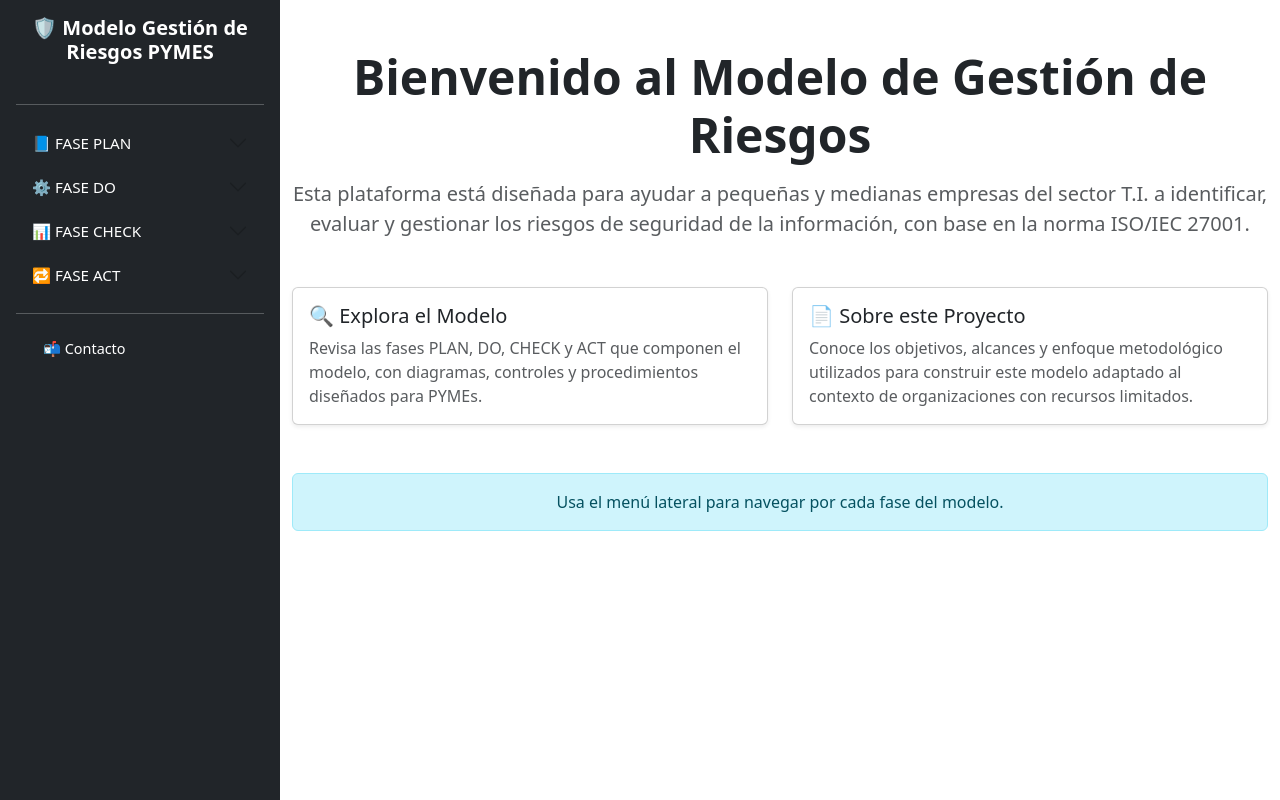
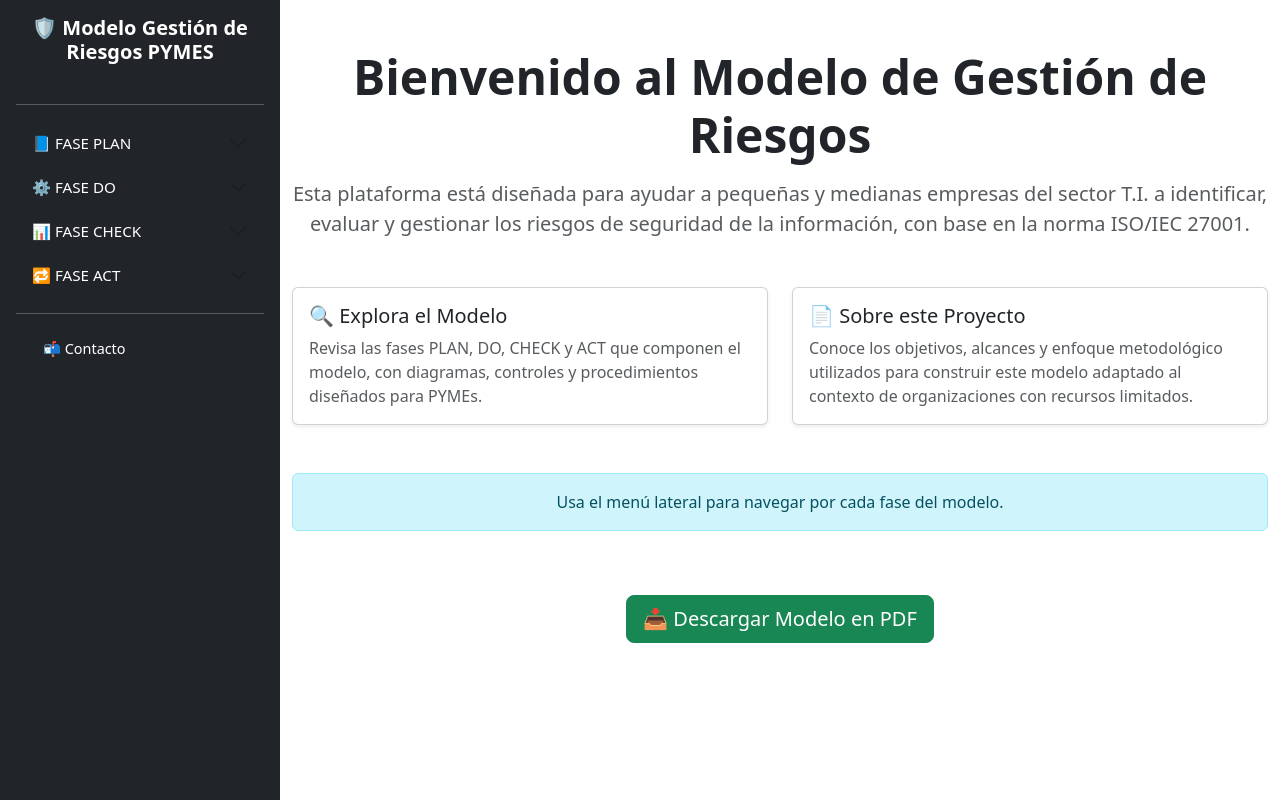
Before and after one commit to JarizaS/modeloGestionUD, an Angular app: page / in a window 1280 px wide. Built offline with nearby package versions, Linux system fonts and the light colour scheme.

Commit message:
Se agrega boton descarga documento

```diff
--- a/src/components/inicio/inicio.component.html
+++ b/src/components/inicio/inicio.component.html
@@ -13,7 +13,6 @@
         <div class="card-body">
           <h5 class="card-title text-dark">🔍 Explora el Modelo</h5>
           <p class="card-text text-muted">Revisa las fases PLAN, DO, CHECK y ACT que componen el modelo, con diagramas, controles y procedimientos diseñados para PYMEs.</p>
-            <!-- <a routerLink="/fase-plan/contexto" class="btn btn-outline-primary">Ir a la Fase PLAN</a> -->
         </div>
       </div>
     </div>
@@ -23,7 +22,6 @@
         <div class="card-body">
           <h5 class="card-title text-dark">📄 Sobre este Proyecto</h5>
           <p class="card-text text-muted">Conoce los objetivos, alcances y enfoque metodológico utilizados para construir este modelo adaptado al contexto de organizaciones con recursos limitados.</p>
-            <!-- <a routerLink="/fase-do/implementacion" class="btn btn-outline-secondary">Ver implementación</a> -->
         </div>
       </div>
     </div>
@@ -35,4 +33,11 @@
     </div>
   </div>
 
+  <!-- Botón de descarga PDF -->
+  <div class="text-center mt-5">
+    <a href="assets/Trabajo-Grado-Gestion-Riesgos.pdf" download class="btn btn-success btn-lg">
+      📥 Descargar Modelo en PDF
+    </a>
   </div>
+
+</div>
```
Also changed, not shown: 1 other file (tests, documents, lock files or other folders). Lines whose indentation alone changed are shown as unchanged.
